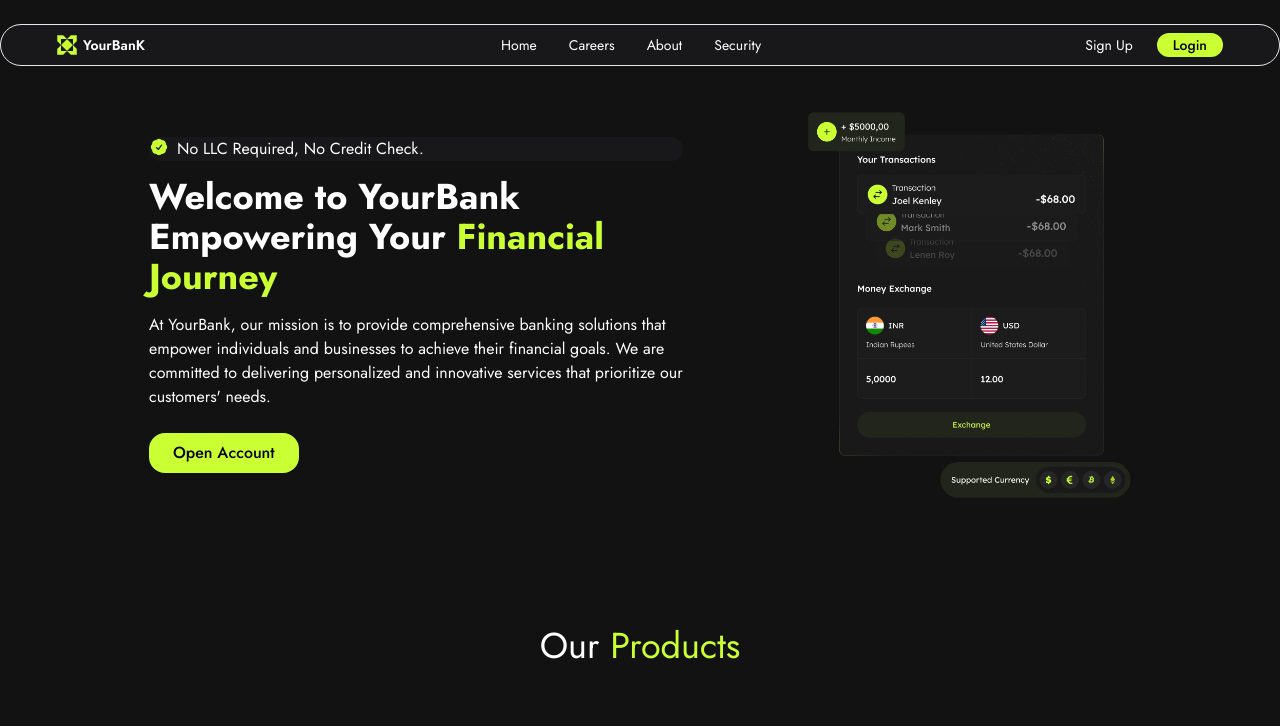
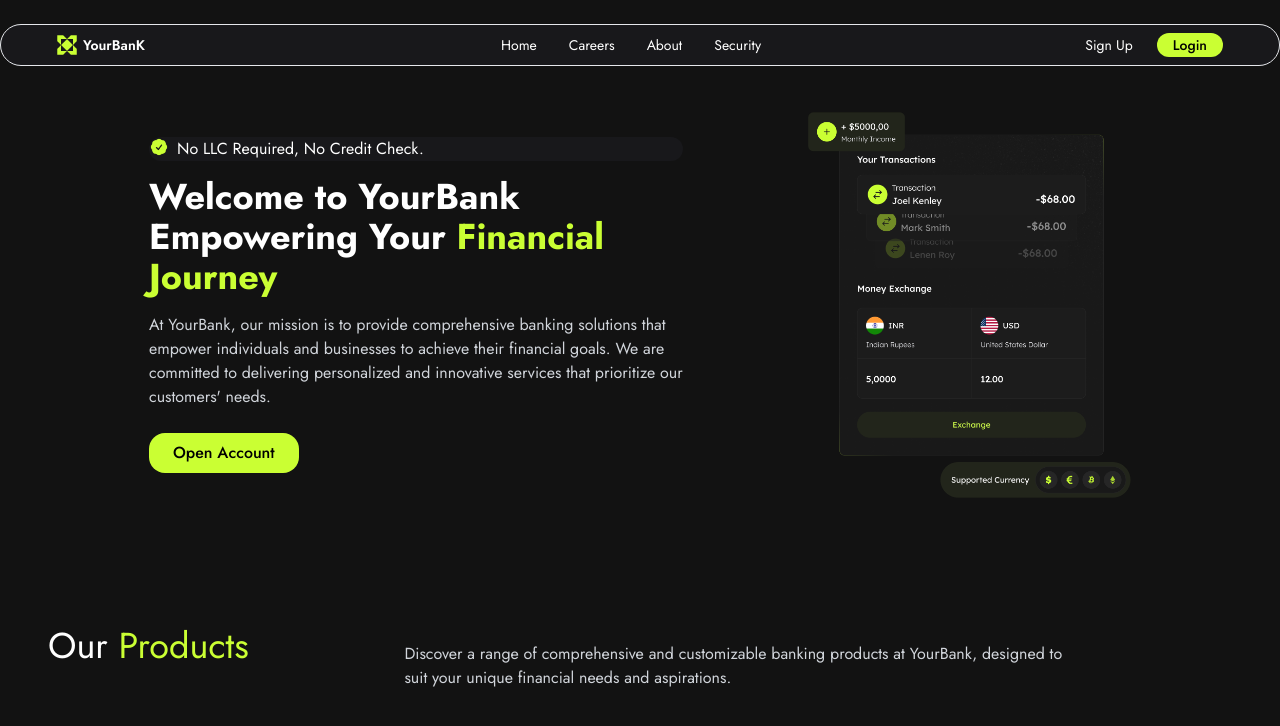
Before and after one commit to Cody-nas/YourBanK-App, a React (Vite) app: page / in a window 1280 px wide. Shown: the top 726 px of the page. Built offline with nearby package versions, Linux system fonts and the light colour scheme.

Commit message:
products.jsx update

```diff
--- a/src/components/Hero.jsx
+++ b/src/components/Hero.jsx
@@ -21,7 +21,7 @@ const Hero = () => {
             <br />
             Empowering Your <span className='text-grn'>Financial <br /> Journey</span>
           </h2>
-          <p className='text-sm md:text-base mb-6'>
+          <p className='text-sm text-gray-300 md:text-base mb-6'>
             At YourBank, our mission is to provide comprehensive banking solutions that <br />
             empower individuals and businesses to achieve their financial goals. We are <br />
             committed to delivering personalized and innovative services that prioritize our <br />
--- a/src/components/Products.jsx
+++ b/src/components/Products.jsx
@@ -3,8 +3,9 @@ import React from 'react'
 const Products = () => {
   return (
     <div className='md:px-12 p-4 max-w-screen-2xl mx-auto mt-24'>
-      <div className='flex flex-col md:flex-row justify-evenly items-center gap-6'>
+      <div className='flex flex-col md:flex-row'>
         <h2 className='text-4xl '>Our <span className='text-grn'>Products</span></h2>
+        <p className="mt-4 text-gray-300 max-w-2xl mx-auto">Discover a range of comprehensive and customizable banking products at YourBank, designed to suit your unique financial needs and aspirations.</p>
 
       </div>
     </div>
```
